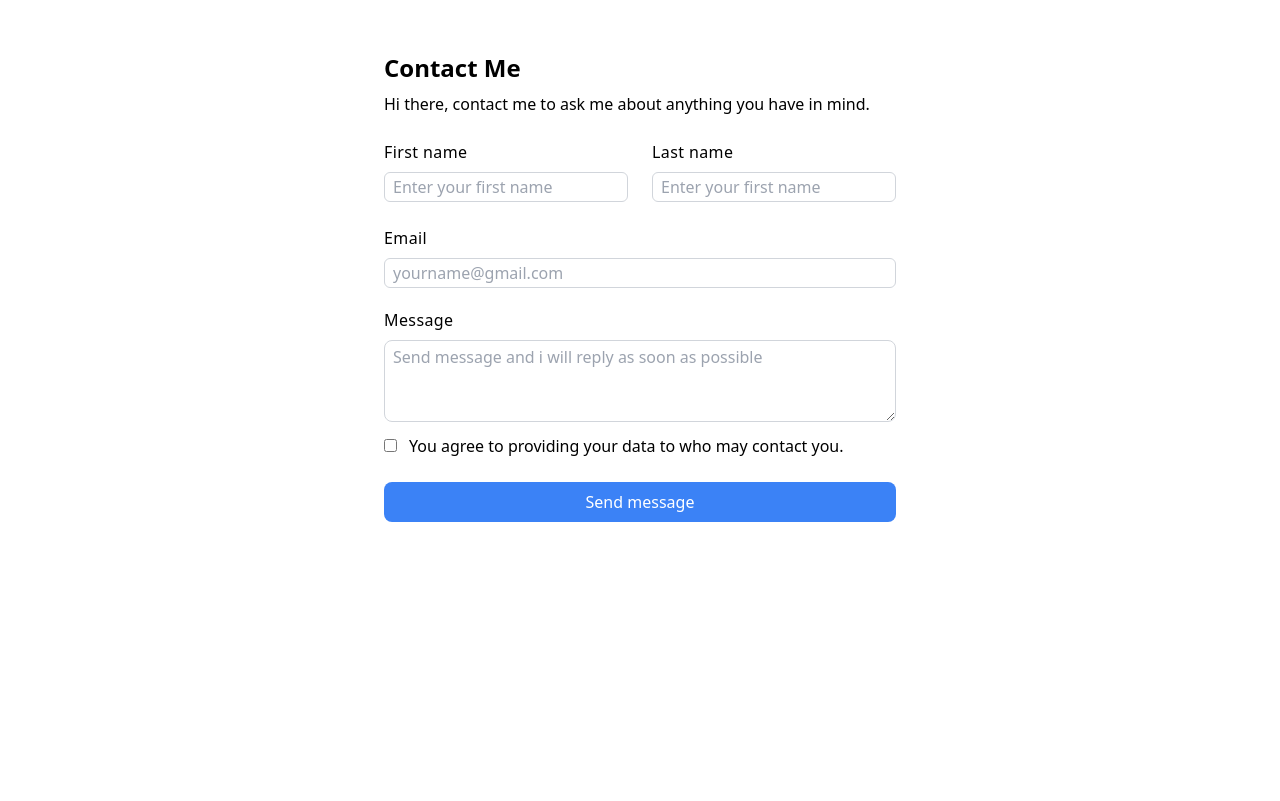
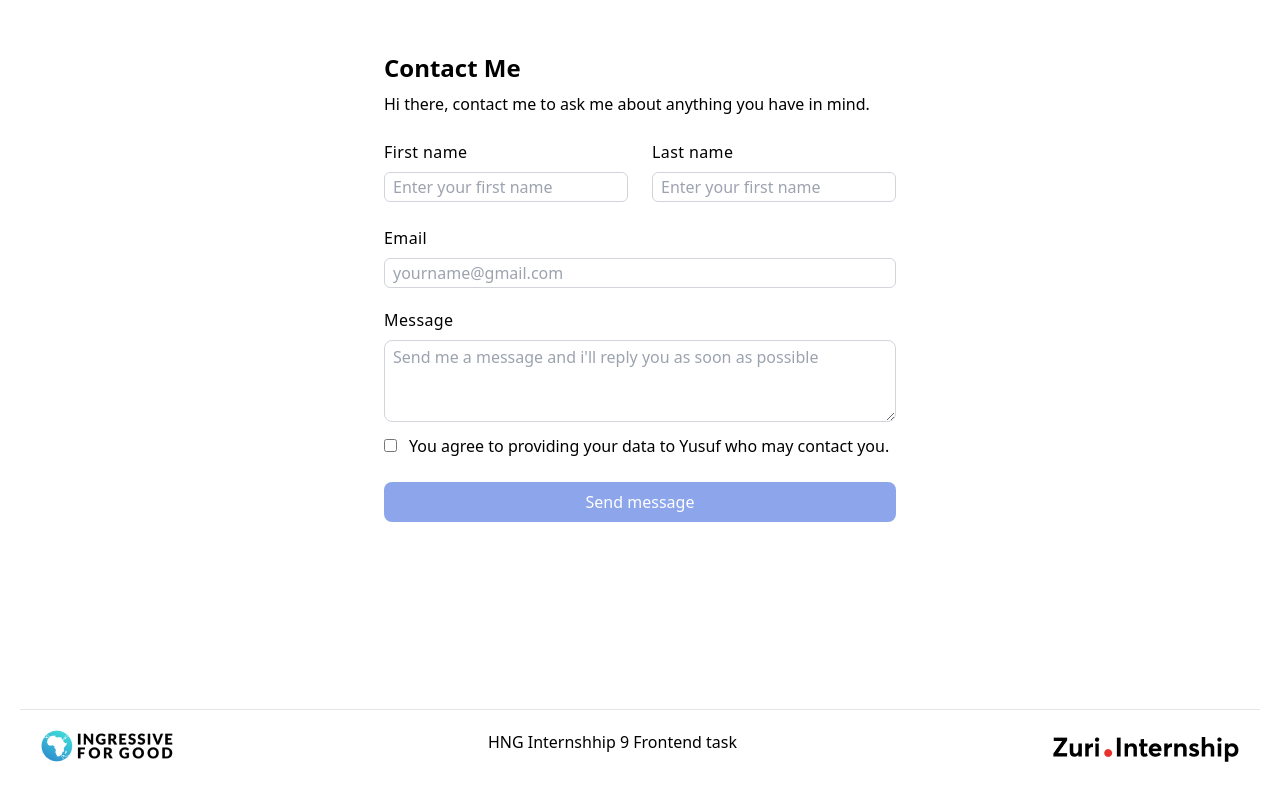
Before and after one commit to whalay/Linktree, a React (Vite) app: page /contact in a window 1280 px wide. Shown: the part 111-912 px from the top of the page. Before the commit the page ends 800 px from the top, so only its background shows below. Built offline with nearby package versions, Linux system fonts and the light colour scheme.

Commit message:
fix Bug: added a redirect

```diff
--- a/src/App.jsx
+++ b/src/App.jsx
@@ -2,10 +2,12 @@ import React, { Fragment } from "react";
 import { BrowserRouter as Router, Route, Redirect } from "react-router-dom";
 import Home from "./components/Home";
 import Contact from "./components/Contact";
+import Footer from "./components/Footer";
 
 function App() {
   return (
-    <Router>
+  <Fragment>
+      <Router>
       <Route path="/" exact>
         <Redirect to="/home" />
       </Route>
@@ -16,6 +18,8 @@ function App() {
         <Contact />
       </Route>
     </Router>
+    <Footer />
+  </Fragment>
   );
 }
 
--- a/src/components/Contact.jsx
+++ b/src/components/Contact.jsx
@@ -3,6 +3,10 @@ import useInput from "../hooks/user-input";
 import { useState } from "react";
 
 const Contact = (props) => {
+const [successMsg, setSuccessMsg] = useState("")
+
+
+
   const {
     value: enteredFname,
     isValid: enteredFnameIsValid,
@@ -22,8 +26,8 @@ const Contact = (props) => {
   } = useInput((value) => value.trim() !== "");
 
   const {
-    value: enteredMesssage,
-    isValid: enteredMessage,
+    value: enteredMessage,
+    isValid: enteredMessageIsValid,
     hasError: messageHasError,
     valueChangeHandler: messageChangedHandler,
     inputBlurHandler: messageBlurHandler,
@@ -41,17 +45,13 @@ const Contact = (props) => {
 
   let formIsValid = false;
 
-  if (enteredFnameIsValid && enteredLnameIsValid && enteredEmailIsValid) {
+  if (enteredFnameIsValid && enteredLnameIsValid && enteredEmailIsValid && enteredMessageIsValid) {
     formIsValid = true;
   }
 
-  const emailHandler = (event) => {
-    setEnteredEmail(event.target.value);
-  };
-
-  const messageHandler = (event) => {
-    setEnteredMessage(event.target.value);
-  };
+ const successHandler = () => {
+  setSuccessMsg("Your form have been submitted successfully");
+ }
 
   const submitHandler = (event) => {
     event.preventDefault();
@@ -60,9 +60,8 @@ const Contact = (props) => {
       return;
     }
 
-    console.log(enteredFname, enteredLname);
-    console.log(enteredEmail);
-    console.log(enteredMessage);
+    successHandler();
+
     resetFname();
     resetLname();
     resetEmail();
@@ -70,9 +69,10 @@ const Contact = (props) => {
   };
 
   return (
-    <div className="flex flex-col md:justify-center items-center  md:w-screen h-screen md:absolute top-0 left-0 px-3">
-      <div>
+    <div className="flex flex-col md:justify-center items-center  md:w-screen h-screen  px-3">
+      <div className="mt-10 md:mt-0">
         <div className="pb-6">
+         <p className="text-xl md:text-2xl text-green-400 text-center font-semibold">{successMsg }</p>
           <h1 className="text-2xl font-bold  py-2">Contact Me</h1>
           <p className="">
             Hi there, contact me to ask me about anything you have in mind.
@@ -90,6 +90,7 @@ const Contact = (props) => {
               <input
                 onChange={FnameChangedHandler}
                 onBlur={FnameBlurHandler}
+                value={enteredFname}
                 type="text"
                 id="first_name"
                 placeholder="Enter your first name"
@@ -108,6 +109,7 @@ const Contact = (props) => {
               <input
                 onChange={LnameChangedHandler}
                 onBlur={LnameBlurHandler}
+                value={enteredLname}
                 type="text"
                 id="last_name"
                 placeholder="Enter your first name"
@@ -128,6 +130,7 @@ const Contact = (props) => {
               <input
                 onChange={emailChangedHandler}
                 onBlur={emailBlurHandler}
+                value={enteredEmail}
                 type="email"
                 id="email"
                 placeholder="yourname@gmail.com"
@@ -146,26 +149,28 @@ const Contact = (props) => {
           <textarea
             onChange={messageChangedHandler}
             onBlur={messageBlurHandler}
+            value={enteredMessage}
             name="message"
             id="message"
             rows="3"
-            placeholder="Send message and i will reply as soon as possible"
+            placeholder="Send me a message and i'll reply you as soon as possible"
             className={`px-2 py-1 mb-3 border  rounded-lg ${messageHasError ? 'border-red-500' :'border-gray-300'}`}
           ></textarea>
           {messageHasError && (
-            <p className="text-red-600">What did you want to tell us?</p>
+            <p className="text-red-600">Please enter a message</p>
           )}
           <div className="w-full mb-3">
             <label className="" htmlFor=""></label>
             <input type="checkbox" name="" id="" className="mr-3" />
             <span className="">
-              You agree to providing your data to who may contact you.
+              You agree to providing your data to Yusuf who may contact you.
             </span>
           </div>
 
           <div className="w-full py-3">
             <button
-              className="bg-blue-500 text-white w-full py-2 rounded-lg"
+              className={`bg-blue-700 text-white w-full py-2 rounded-lg ${!formIsValid ? ' cursor-not-allowed focus:outline-none disabled:opacity-50' : 'opacity-100'}` }
+              disabled={!formIsValid}
               id="btn__submit"
             >
               Send message
--- /dev/null
+++ b/src/components/Footer.jsx
@@ -0,0 +1,18 @@
+import React from "react";
+import I4G from "../assets/I4G.png";
+import zuri from "../assets/Zuri.png";
+
+const Footer = () => {
+  return (
+    <footer className="text-left p-5  ">
+      <hr />
+      <div className="p-5  md:flex justify-between">
+        <img src={I4G} alt="" />
+        <p>HNG Internshhip 9 Frontend task</p>
+        <img src={zuri} alt="" />
+      </div>
+    </footer>
+  );
+};
+
+export default Footer;
--- a/src/components/Home.jsx
+++ b/src/components/Home.jsx
@@ -1,8 +1,7 @@
 import React, { Fragment } from "react";
 import { Link } from "react-router-dom";
 import share from "../assets/Icon1.png";
-import I4G from "../assets/I4G.png";
-import zuri from "../assets/Zuri.png";
+
 import more from "../assets/Icon.png";
 import slack from "../assets/slack.png";
 import github from "../assets/git.png";
@@ -11,7 +10,7 @@ import profile from "../assets/profile.png";
 const Home = () => {
   return (
     <Fragment>
-      <div className="text-md text-center h-screen">
+      <div className="text-md text-center h-screen mb-56">
         <div className="my-10 relative">
           <span className="absolute top-3 right-8 border rounded-full p-2 py-3 md:hidden">
             <img src={more} alt="" />
@@ -96,14 +95,7 @@ const Home = () => {
           </a>
         </div>
       </div>
-      <footer className="test-left p-5 mt-28 ">
-        <hr />
-        <div className="p-5  md:flex justify-between">
-          <img src={I4G} alt="" />
-          <p>HNG Internshhip 9 Frontend task</p>
-          <img src={zuri} alt="" />
-        </div>
-      </footer>
+
     </Fragment>
   );
 };
```
